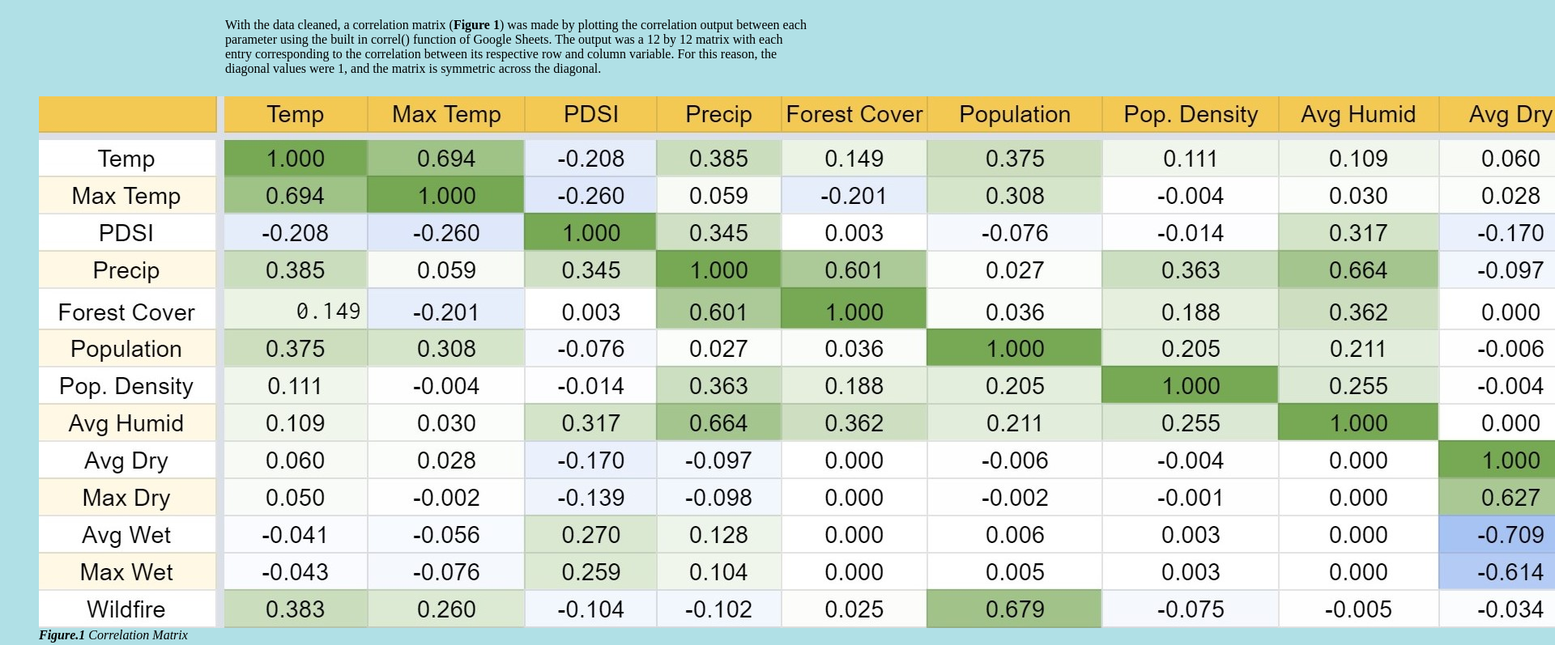
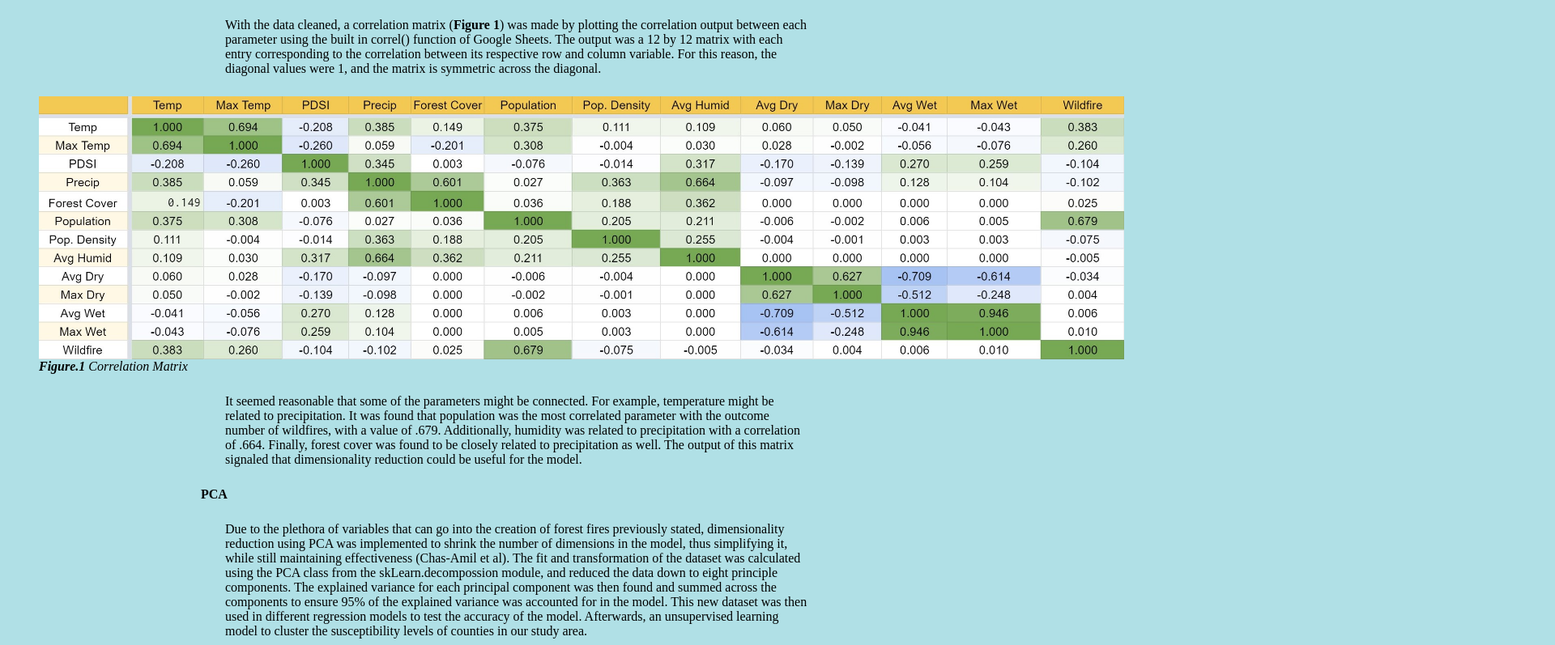
Before and after one commit to Jcampbell301/Group38-ML4641, a plain HTML site: page index.html in a window 1280 px wide. Shown: the part 2129-2926 px from the top of the page at 81% size, 1920 px wide, since content can reach past the window. Drawn offline with Linux system fonts and the light colour scheme.

Commit message:
Update index.html

```diff
--- a/index.html
+++ b/index.html
@@ -64,7 +64,7 @@ CS 4641 - Wildfire Susceptibility Mapping
  <p>With the data cleaned, a correlation matrix (<b>Figure 1</b>) was made by plotting the correlation output between each parameter using the built in correl() function of Google Sheets. The output was a 12 by 12 matrix with each entry corresponding to the correlation between its respective row and column variable. For this reason, the diagonal values were 1, and the matrix is symmetric across the diagonal.</p>
 
  <figure>
-  <img src="correlationMat.jpg" alt="CorrMat" height = "657" width = "2673" class="center">
+  <img src="correlationMat.jpg" alt="CorrMat" height = "325" width = "1340" class="center">
   <figcaption><i><b>Figure.1</b> Correlation Matrix</i></figcaption>
  </figure>
 
```
